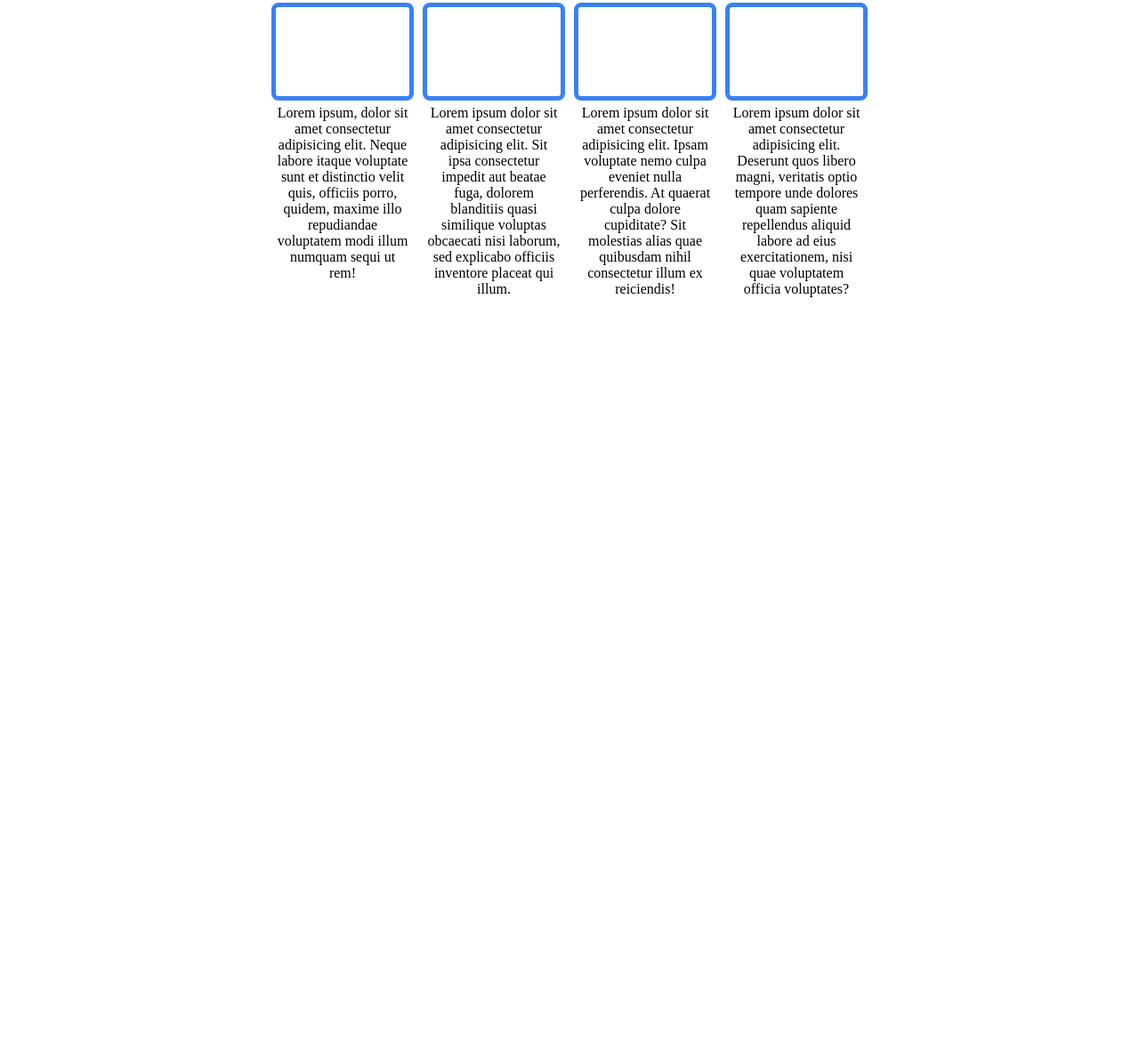
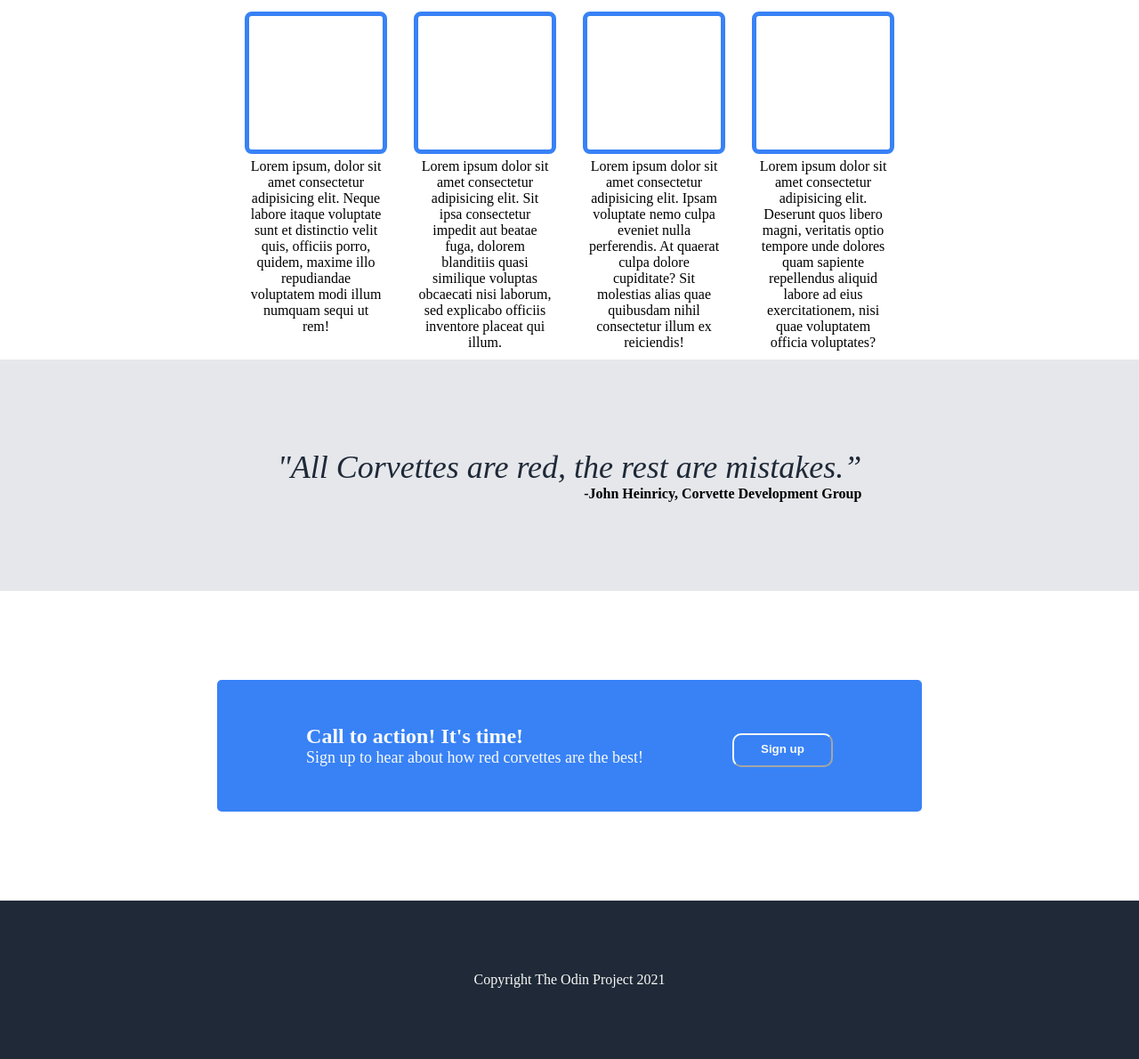
Before and after one commit to giovannioddo90/landing-page, a plain HTML site: page index.html in a window 1280 px wide. Shown: the part 684-1874 px from the top of the page at 89% size. Before the commit the page ends 1018 px from the top, so only its background shows below. Drawn offline with Linux system fonts and the light colour scheme.

Commit message:
created and completed quote, call to action text, and footer

```diff
--- a/index.html
+++ b/index.html
@@ -37,7 +37,6 @@
     </div>
 
     <div class="container-text">This is random information</div>
-
     <div class="container">
         <div class="wrapper">
             <div class="box"></div>
@@ -57,6 +56,38 @@
         </div>
     </div>
 
+    <div class="quote-box">
+        <div class="quote-container">
 
+            <p class="quote-text">
+                "All Corvettes are red, the rest are mistakes.”
+            </p>
+            <p class="author">
+                -John Heinricy, Corvette Development Group
+            </p>
+        </div>
+    </div>
+
+    <div class="sign-up-container">
+        <div class="blue-background">
+
+            <div class="text-wrapper">
+                <p class="call-to-action">
+                    Call to action!  It's time!
+                </p>
+                <p class="call-text">
+                    Sign up to hear about how red corvettes are the best!
+                </p>
+            </div>
+
+            <button class="bottom-button">Sign up</button>
+
+        </div>
+    </div>
 </body>
+<footer>
+    <p class="footer-text">
+        Copyright The Odin Project 2021
+    </p>
+</footer>
 </html>
--- a/style.css
+++ b/style.css
@@ -77,25 +77,27 @@ img {
 
 .container {
     display: flex;
-    justify-content: center; /* Centers items horizontally */
-    gap: 20px; /* Space between items */
+    justify-content: center;
+    gap: 20px;
 }
 
 .wrapper {
     display: flex;
     flex-direction: column;
     align-items: center;
-    width: 150px; /* Set a fixed width */
+    width: 150px;
+    padding: 10px;
 }
 
 .box {
     width: 100%;
-    height: 100px;
+    height: 150px;
     display: flex;
     align-items: center;
     justify-content: center;
     border-radius: 8px;
     border: 5px solid #3882F6;
+
 
 }
 
@@ -104,3 +106,79 @@ img {
     text-align: center;
     margin-top: 5px;
 }
+
+
+/***************************************************************/
+
+.quote-box {
+    background: #E5E7EB;
+    padding: 100px;
+    display: flex;
+    justify-content: center;
+}
+
+.quote-container {
+    width: fit-content;
+    display: flex;
+    flex-direction: column;
+}
+.quote-text {
+    font-size: 36px;
+    font-weight: 100;
+    font-style: italic;
+    color: #1f2937;
+    text-align: center;
+
+}
+
+.author {
+    font-weight: bold;
+    text-align: end;
+}
+
+/*******************************************************************/
+.sign-up-container {
+    padding: 100px;
+    display: flex;
+    align-items: center;
+    justify-content: center;
+
+}
+.blue-background {
+    background: #3882F6;
+    color: #F9FAF8;
+    width: fit-content;
+    border-radius: 5px;
+    padding: 50px 100px;
+    display: flex;
+}
+
+.text-wrapper {
+    display: flex;
+    flex-direction: column;
+}
+.call-to-action {
+    font-weight: bold;
+    font-size: 24px;
+}
+
+.call-text {
+    font-size: 18px;
+}
+
+.bottom-button {
+    border-color: #F9FAF8;
+    display: flex;
+    width: fit-content;
+    margin-left: 100px;
+}
+
+/**************************************************************/
+footer {
+    background: #1f2937;
+    padding: 80px;
+}
+.footer-text {
+    text-align: center;
+    color: #F9FAF8;
+}
```
